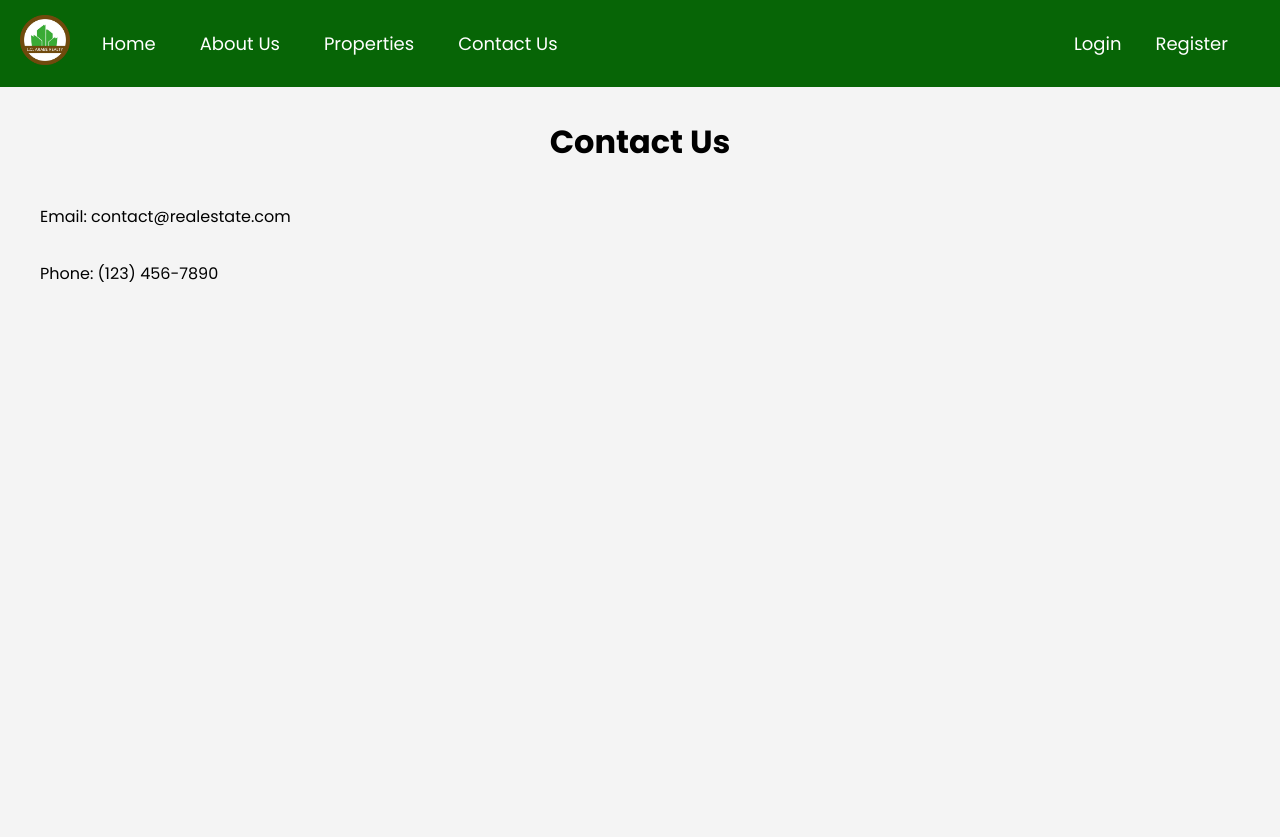
After one commit to TatersFTW/Capstone_Real_Estate_A, a Django app: page /contact/ in a window 1280 px wide. The commit adds this page. Run offline with Django 5.2, Linux system fonts and the light colour scheme.

```diff
--- a/real_estate/real_estate/urls.py
+++ b/real_estate/real_estate/urls.py
@@ -2,6 +2,7 @@ from django.contrib import admin
 from django.urls import path, include
 from django.views.generic import TemplateView
 from rest_framework.routers import DefaultRouter
+from rest_framework_simplejwt.views import TokenObtainPairView, TokenRefreshView
 from properties.views import PropertyTypeViewSet, ClientViewSet, AgentViewSet, BrokerViewSet, PropertyViewSet, BookingViewSet
 
 router = DefaultRouter()
@@ -13,7 +14,12 @@ router.register(r'properties', PropertyViewSet)
 router.register(r'bookings', BookingViewSet)
 
 urlpatterns = [
-path('admin/', admin.site.urls),
-path('api/', include(router.urls)),
-path('', TemplateView.as_view(template_name='index.html'), name='home'),
-      ]
+       path('admin/', admin.site.urls),
+       path('api/', include(router.urls)),
+       path('api/token/', TokenObtainPairView.as_view(), name='token_obtain_pair'),
+       path('api/token/refresh/', TokenRefreshView.as_view(), name='token_refresh'),
+       path('', TemplateView.as_view(template_name='index.html'), name='home'),
+       path('about/', TemplateView.as_view(template_name='about.html'), name='about'),
+       path('properties/', TemplateView.as_view(template_name='properties.html'), name='properties'),
+       path('contact/', TemplateView.as_view(template_name='contact.html'), name='contact'),
+   ]
--- a/real_estate/static/script.js
+++ b/real_estate/static/script.js
@@ -1,16 +1,143 @@
-let userType = 'client';
+let userType = 'guest';
+   let token = localStorage.getItem('token');
    const apiBaseUrl = 'http://127.0.0.1:8000/api/';
 
-      function setUserType(type) {
-          userType = type;
-          loadContent();
+   function updateAuthLinks() {
+       const authLinks = document.getElementById('auth-links');
+       if (token) {
+           authLinks.innerHTML = `<a href="#" onclick="logout()">Logout</a>`;
+       } else {
+           authLinks.innerHTML = `
+               <a href="#" onclick="showLoginForm()">Login</a>
+               <a href="#" onclick="showRegisterForm()">Register</a>`;
+       }
+   }
+
+   function showLoginForm() {
+       document.querySelector('.container').innerHTML = `
+           <div class="login-form">
+               <h2>Login</h2>
+               <input id="username" placeholder="Username">
+               <input id="password" type="password" placeholder="Password">
+               <button onclick="login()">Login</button>
+           </div>`;
+   }
+
+   function showRegisterForm() {
+       document.querySelector('.container').innerHTML = `
+           <div class="register-form">
+               <h2>Register as Client</h2>
+               <input id="reg-username" placeholder="Username">
+               <input id="reg-email" placeholder="Email">
+               <input id="reg-password" type="password" placeholder="Password">
+               <input id="reg-phone" placeholder="Phone">
+               <textarea id="reg-address" placeholder="Address"></textarea>
+               <button onclick="register()">Register</button>
+           </div>`;
+   }
+
+   async function register() {
+       const client = {
+           user: {
+               username: document.getElementById('reg-username').value,
+               email: document.getElementById('reg-email').value,
+               password: document.getElementById('reg-password').value
+           },
+           phone: document.getElementById('reg-phone').value,
+           address: document.getElementById('reg-address').value
+       };
+       const response = await fetch(apiBaseUrl + 'clients/', {
+           method: 'POST',
+           headers: { 'Content-Type': 'application/json' },
+           body: JSON.stringify(client)
+       });
+       if (response.ok) {
+           alert('Registration successful! Please log in.');
+           showLoginForm();
+       } else {
+           alert('Registration failed. Please try again.');
+       }
+   }
+
+   async function login() {
+       const username = document.getElementById('username').value;
+       const password = document.getElementById('password').value;
+       const response = await fetch(apiBaseUrl + 'token/', {
+           method: 'POST',
+           headers: { 'Content-Type': 'application/json' },
+           body: JSON.stringify({ username, password })
+       });
+       const data = await response.json();
+       if (data.access) {
+           token = data.access;
+           localStorage.setItem('token', token);
+           await checkUserType();
+           if (userType === 'broker') {
+               window.location.href = '/admin/';
+           } else {
+               window.location.href = '/properties/';
+           }
+       } else {
+           alert('Login failed');
+       }
+   }
+
+   function logout() {
+       localStorage.removeItem('token');
+       token = null;
+       userType = 'guest';
+       updateAuthLinks();
+       window.location.href = '/';
+   }
+
+   async function checkUserType() {
+       if (!token) {
+           userType = 'guest';
+           return;
+       }
+       const response = await fetch(apiBaseUrl + 'clients/', {
+           headers: { 'Authorization': `Bearer ${token}` }
+       });
+       if (response.ok) {
+           userType = 'client';
+           return;
+       }
+       const agentResponse = await fetch(apiBaseUrl + 'agents/', {
+           headers: { 'Authorization': `Bearer ${token}` }
+       });
+       if (agentResponse.ok) {
+           userType = 'agent';
+           return;
+       }
+       const brokerResponse = await fetch(apiBaseUrl + 'brokers/', {
+           headers: { 'Authorization': `Bearer ${token}` }
+       });
+       if (brokerResponse.ok) {
+           userType = 'broker';
+           return;
+       }
    }
 
    async function loadContent() {
+       if (window.location.pathname !== '/properties/') {
+           if (window.location.pathname === '/' && document.getElementById('book-now')) {
+               document.getElementById('book-now').addEventListener('click', () => {
+                   if (userType === 'client') {
+                       window.location.href = '/properties/';
+                   } else {
+                       showLoginForm();
+                   }
+               });
+           }
+           return;
+       }
        const contentDiv = document.getElementById('content');
        contentDiv.innerHTML = '';
 
-          if (userType === 'client') {
+       if (userType === 'guest') {
+           contentDiv.innerHTML = '<h2>Properties</h2><p>Please log in to view property details or book.</p><div class="property-list" id="property-list"></div>';
+           await loadProperties();
+       } else if (userType === 'client') {
            contentDiv.innerHTML = '<h2>Properties</h2><div class="property-list" id="property-list"></div>';
            await loadProperties();
        } else if (userType === 'agent') {
@@ -29,18 +156,14 @@ let userType = 'client';
            await loadProperties();
            await loadPropertyTypes();
        } else if (userType === 'broker') {
-              contentDiv.innerHTML = `
-                  <h2>Manage Clients</h2><div class="profile-list" id="client-list"></div>
-                  <h2>Manage Agents</h2><div class="profile-list" id="agent-list"></div>
-                  <h2>Manage Properties</h2><div class="property-list" id="property-list"></div>`;
-              await loadClients();
-              await loadAgents();
-              await loadProperties();
+           window.location.href = '/admin/';
        }
    }
 
    async function loadProperties() {
-          const response = await fetch(apiBaseUrl + 'properties/');
+       const response = await fetch(apiBaseUrl + 'properties/', {
+           headers: token ? { 'Authorization': `Bearer ${token}` } : {}
+       });
        const properties = await response.json();
        const propertyList = document.getElementById('property-list');
        propertyList.innerHTML = '';
@@ -49,57 +172,39 @@ let userType = 'client';
            div.className = 'property';
            div.innerHTML = `
                <h3>${prop.title}</h3>
-                  <p>${prop.description}</p>
                <p>Price: $${prop.price}</p>
                <p>Type: ${prop.property_type.name}</p>
-                  <p>Agent: ${prop.agent.user.username}</p>
+               ${userType !== 'guest' ? `<button onclick="viewProperty(${prop.id})">View Details</button>` : ''}
                ${userType === 'client' ? `<button onclick="bookProperty(${prop.id})">Book</button>` : ''}
-                  ${userType !== 'client' ? `<button onclick="editProperty(${prop.id})">Edit</button><button onclick="deleteProperty(${prop.id})">Delete</button>` : ''}`;
+               ${userType === 'agent' ? `<button onclick="editProperty(${prop.id})">Edit</button><button onclick="deleteProperty(${prop.id})">Delete</button>` : ''}`;
            propertyList.appendChild(div);
        });
    }
 
+   async function viewProperty(id) {
+       const response = await fetch(apiBaseUrl + `properties/${id}/`, {
+           headers: { 'Authorization': `Bearer ${token}` }
+       });
+       const prop = await response.json();
+       document.querySelector('.container').innerHTML = `
+           <h2>${prop.title}</h2>
+           <p>${prop.description}</p>
+           <p>Price: $${prop.price}</p>
+           <p>Address: ${prop.address}</p>
+           <p>Type: ${prop.property_type.name}</p>
+           <p>Agent: ${prop.agent.user.username}</p>
+           <button onclick="loadContent()">Back to Properties</button>`;
+   }
+
    async function loadPropertyTypes() {
-          const response = await fetch(apiBaseUrl + 'property-types/');
+       const response = await fetch(apiBaseUrl + 'property-types/', {
+           headers: { 'Authorization': `Bearer ${token}` }
+       });
        const types = await response.json();
        const select = document.getElementById('property-type');
        select.innerHTML = '<option value="">Select Type</option>';
        types.forEach(type => {
            select.innerHTML += `<option value="${type.id}">${type.name}</option>`;
-          });
-      }
-
-      async function loadClients() {
-          const response = await fetch(apiBaseUrl + 'clients/');
-          const clients = await response.json();
-          const clientList = document.getElementById('client-list');
-          clientList.innerHTML = '';
-          clients.forEach(client => {
-              const div = document.createElement('div');
-              div.className = 'profile';
-              div.innerHTML = `
-                  <h3>${client.user.username}</h3>
-                  <p>Email: ${client.user.email}</p>
-                  <p>Phone: ${client.phone}</p>
-                  <button onclick="deleteClient(${client.id})">Delete</button>`;
-              clientList.appendChild(div);
-          });
-      }
-
-      async function loadAgents() {
-          const response = await fetch(apiBaseUrl + 'agents/');
-          const agents = await response.json();
-          const agentList = document.getElementById('agent-list');
-          agentList.innerHTML = '';
-          agents.forEach(agent => {
-              const div = document.createElement('div');
-              div.className = 'profile';
-              div.innerHTML = `
-                  <h3>${agent.user.username}</h3>
-                  <p>Email: ${agent.user.email}</p>
-                  <p>Phone: ${agent.phone}</p>
-                  <button onclick="deleteAgent(${agent.id})">Delete</button>`;
-              agentList.appendChild(div);
        });
    }
 
@@ -114,7 +219,10 @@ let userType = 'client';
        };
        await fetch(apiBaseUrl + 'properties/', {
            method: 'POST',
-              headers: { 'Content-Type': 'application/json' },
+           headers: {
+               'Content-Type': 'application/json',
+               'Authorization': `Bearer ${token}`
+           },
            body: JSON.stringify(property)
        });
        loadContent();
@@ -128,26 +236,23 @@ let userType = 'client';
        };
        await fetch(apiBaseUrl + 'bookings/', {
            method: 'POST',
-              headers: { 'Content-Type': 'application/json' },
+           headers: {
+               'Content-Type': 'application/json',
+               'Authorization': `Bearer ${token}`
+           },
            body: JSON.stringify(booking)
        });
        alert('Property booked!');
    }
 
    async function deleteProperty(id) {
-          await fetch(apiBaseUrl + `properties/${id}/`, { method: 'DELETE' });
+       await fetch(apiBaseUrl + `properties/${id}/`, {
+           method: 'DELETE',
+           headers: { 'Authorization': `Bearer ${token}` }
+       });
        loadContent();
    }
 
-      async function deleteClient(id) {
-          await fetch(apiBaseUrl + `clients/${id}/`, { method: 'DELETE' });
-          loadContent();
-      }
-
-      async function deleteAgent(id) {
-          await fetch(apiBaseUrl + `agents/${id}/`, { method: 'DELETE' });
-          loadContent();
-      }
-
-      // Initial load
-      loadContent();
+   // Initial setup
+   updateAuthLinks();
+   checkUserType().then(loadContent);
--- a/real_estate/static/style.css
+++ b/real_estate/static/style.css
@@ -1,12 +1,113 @@
 body {
-          font-family: Arial, sans-serif;
+       font-family: 'Poppins', sans-serif;
        margin: 0;
-          padding: 20px;
+       padding: 0;
        background-color: #f4f4f4;
    }
    .container {
        max-width: 1200px;
        margin: auto;
+       padding: 20px;
+       min-height: calc(100vh - 80px);
+       display: flex;
+       flex-direction: column;
+       justify-content: flex-start;
+       padding-top: 10px;
+   }
+   nav {
+       background: #076506;
+       padding: 15px 20px;
+       display: flex;
+       align-items: center;
+   }
+   .nav-logo {
+       margin-right: 20px;
+   }
+   .logo {
+       height: 50px;
+       width: auto;
+   }
+   nav ul {
+       list-style: none;
+       margin: 0;
+       padding: 0;
+       display: flex;
+       align-items: center;
+       flex-grow: 1;
+   }
+   nav ul li {
+       margin-right: 20px;
+   }
+   nav ul li a {
+       color: white;
+       text-decoration: none;
+       padding: 12px;
+       font-size: 18px;
+   }
+   nav ul li a:hover {
+       background: #054504;
+       border-radius: 5px;
+   }
+   .auth-right {
+       margin-left: auto;
+       display: flex;
+       gap: 10px;
+   }
+   .home-content {
+       display: flex;
+       align-items: center;
+       gap: 80px; /* Increased gap */
+       margin-top: 20px;
+       position: relative;
+   }
+   .home-content.triangle-background::before {
+       content: '';
+       position: fixed;
+       top: 0;
+       left: 0;
+       width: 250%; /* Changed to 250% */
+       height: 100vh;
+       background: #21490A;
+       clip-path: polygon(0 0, 45% 0, 0 100%);
+       z-index: -1;
+       box-shadow: 5px 0 10px rgba(0, 0, 0, 0.3);
+   }
+   .home-left {
+       flex: 1;
+   }
+   .home-text {
+       color: white;
+       text-align: left;
+   }
+   .brand-text {
+       color: #EAAA00;
+       text-align: left;
+       font-size: 2.5rem;
+       margin-bottom: 10px;
+   }
+   .home-right {
+       flex: 1;
+       text-align: left; /* Changed to left-align button */
+   }
+   .home-image {
+       width: 100%;
+       height: 600px;
+       object-fit: cover;
+       border-radius: 5px;
+       margin-bottom: 20px;
+       box-shadow: 0 4px 10px rgba(0, 0, 0, 0.3);
+   }
+   .cta-button {
+       padding: 15px 30px;
+       background: #EAAA00;
+       color: white;
+       border: none;
+       border-radius: 5px;
+       cursor: pointer;
+       font-size: 16px;
+   }
+   .cta-button:hover {
+       background: #d19400;
    }
    h1, h2 {
        text-align: center;
@@ -25,7 +126,7 @@ body {
        background: white;
        padding: 20px;
        border-radius: 5px;
-          box-shadow: 0 2px 5px rgba(0,0,0,0.1);
+       box-shadow: 0 2px 5px rgba(0, 0, 0, 0.1);
    }
    .form-container {
        background: white;
@@ -38,3 +139,10 @@ body {
        padding: 10px;
        margin: 10px 0;
    }
+   .login-form, .register-form {
+       max-width: 400px;
+       margin: 20px auto;
+       background: white;
+       padding: 20px;
+       border-radius: 5px;
+   }
--- /dev/null
+++ b/real_estate/templates/about.html
@@ -0,0 +1,6 @@
+{% extends 'base.html' %}
+     {% block title %}About Us{% endblock %}
+     {% block content %}
+     <h1>About Us</h1>
+     <p>We are a leading real estate platform connecting clients with properties.</p>
+     {% endblock %}
--- /dev/null
+++ b/real_estate/templates/base.html
@@ -0,0 +1,30 @@
+<!DOCTYPE html>
+   <html lang="en">
+   <head>
+       <meta charset="UTF-8">
+       <meta name="viewport" content="width=device-width, initial-scale=1.0">
+       <title>{% block title %}Real Estate Management System{% endblock %}</title>
+       <link rel="stylesheet" href="/static/style.css">
+       <link href="https://fonts.googleapis.com/css2?family=Poppins:wght@400;500;600;700&display=swap" rel="stylesheet">
+   </head>
+   <body>
+       <nav>
+           <div class="nav-logo">
+               <!-- Replace 'logo.png' with your custom logo, e.g., '/static/images/your-logo.png'. Ensure the logo file is placed in the 'static/images' directory. -->
+               <img src="/static/images/logo.png" alt="Real Estate Logo" class="logo">
+           </div>
+           <ul>
+               <li><a href="/">Home</a></li>
+               <li><a href="/about/">About Us</a></li>
+               <li><a href="/properties/">Properties</a></li>
+               <li><a href="/contact/">Contact Us</a></li>
+               <li id="auth-links" class="auth-right"></li>
+           </ul>
+       </nav>
+       <div class="container">
+           {% block content %}
+           {% endblock %}
+       </div>
+       <script src="/static/script.js"></script>
+   </body>
+   </html>
--- /dev/null
+++ b/real_estate/templates/contact.html
@@ -0,0 +1,7 @@
+{% extends 'base.html' %}
+     {% block title %}Contact Us{% endblock %}
+     {% block content %}
+     <h1>Contact Us</h1>
+     <p>Email: contact@realestate.com</p>
+     <p>Phone: (123) 456-7890</p>
+     {% endblock %}
```
Also changed, not shown: real_estate/properties/models.py (+33 -33 lines), real_estate/properties/serializers.py (+53 -28 lines), real_estate/properties/views.py (+44 -12 lines), real_estate/real_estate/settings.py (+22 -15 lines), real_estate/templates/index.html (+16 -21 lines), real_estate/templates/properties.html (added, +7 -0 lines), real_estate/db.sqlite3, real_estate/properties/migrations/0002_alter_agent_license_number_alter_agent_phone_and_more.py (added), real_estate/static/images/logo.png (added), real_estate/static/images/placeholder.png (added). Lines whose indentation alone changed are shown as unchanged.
